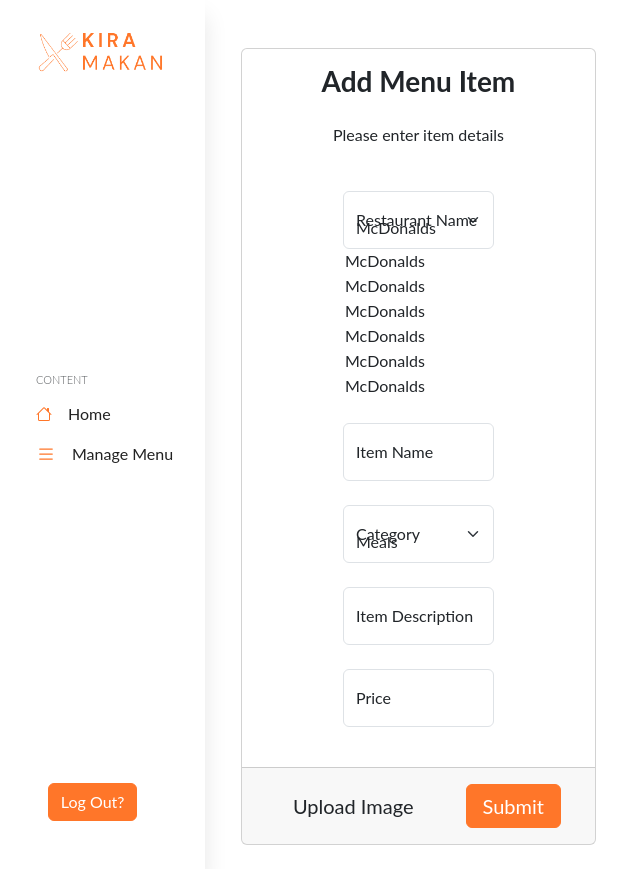
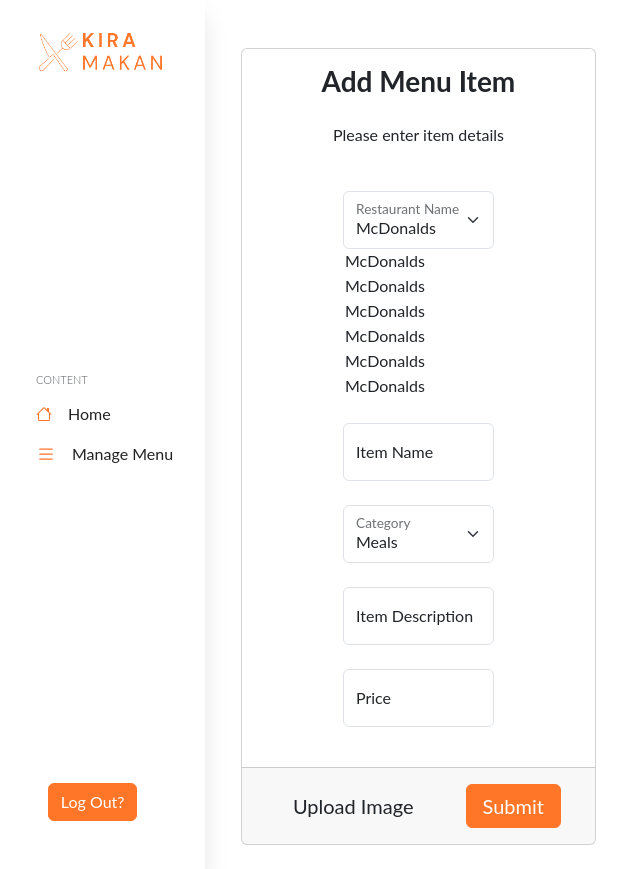
Before and after one commit to ShaorenCheah/KiraMakan, a PHP site: page /KiraMakan/admin/manageMenu.php in a window 1280 px wide. Shown: the whole page, without its empty margins (0-640 px from the left). Run offline with PHP 8.4, Linux system fonts and the light colour scheme; data comes from the database, SQL or seed files in the repository.

Commit message:
Update manageMenu.php

```diff
--- a/admin/manageMenu.php
+++ b/admin/manageMenu.php
@@ -43,7 +43,6 @@
                                 <div class="col-1"></div>
                                 <div class="col-10 px-5">
                                     <div class="form-floating">
-                                        <label for="resName">Restaurant Name</label>
                                         <select class="form-select" aria-label=".form-select-sm" id="resID"
                                             name="resID">
                                             <?php
@@ -59,6 +58,7 @@
                                             }
                                             ?>
                                         </select>
+                                        <label for="resName" class="form-label">Restaurant Name</label>
                                     </div>
                                 </div>
                                 <div class="col-1"></div>
@@ -74,7 +74,6 @@
                                 <div class="col-1"></div>
                                 <div class="col-10 px-5">
                                     <div class="form-floating">
-                                        <label for="category">Category</label>
                                         <select class="form-select" aria-label=".form-select-sm" id="category"
                                             name="category">
                                             <option value="Meals">Meals</option>
@@ -82,6 +81,7 @@
                                             <option value="Desserts">Desserts</option>
                                             <option value="Add-Ons">Add-Ons</option>
                                         </select>
+                                        <label for="category" class="form-label">Category</label>
                                     </div>
                                 </div>
                                 <div class="col-1"></div>
```
